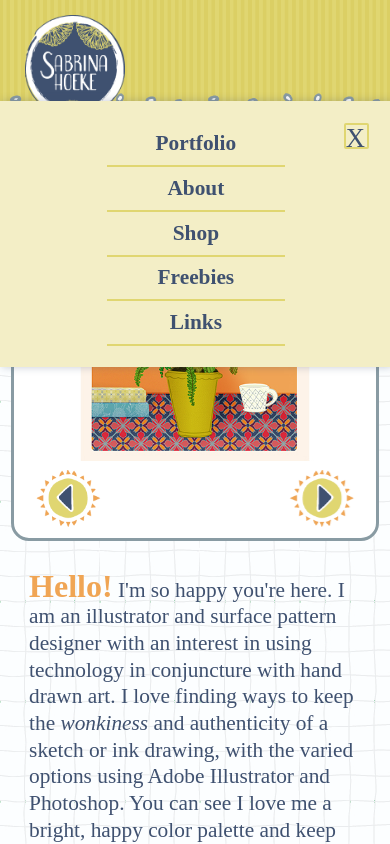
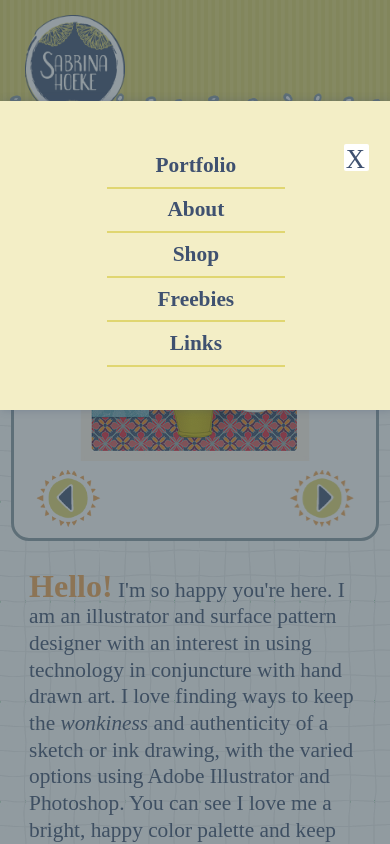
Before and after one commit to shoeke/shoekesite, a plain HTML site: page index.html in a window 390 px wide. Both pictures are taken after a click on the element 340 px from the left and 46 px from the top of the page. Shown: the top 844 px of the page. Drawn offline with nearby package versions, Linux system fonts and the light colour scheme.

```diff
--- a/behave.js
+++ b/behave.js
@@ -2,11 +2,13 @@
 
     $(".hb-box").click(function(e) {
         $(".hb-box").addClass("hb-out");
+        $(".dark-bg").fadeIn("slow");
         $(".modal-menu").slideDown("slow").css("display", "flex");
     });
 
     $(".menu-closeup").click(function(e){
         $(".hb-box").addClass("hb-in");
+        $(".dark-bg").fadeOut("slow");
         $(".modal-menu").slideUp("slow");
     });
 
--- a/index.html
+++ b/index.html
@@ -53,6 +53,7 @@
 
     <!-- MAIN -->
     <main>
+      <div class="dark-bg"></div>
       <h1>Welcome</h1>
       <div class="placeholder-image">
 
--- a/resources/css/sabrina-hoeke-ws.css
+++ b/resources/css/sabrina-hoeke-ws.css
@@ -120,7 +120,7 @@
   z-index: 99;
   top: 12vh;
   left: 0;
-  padding: 1em;
+  padding: 2em 1em;
   background: #f3eec6;
   box-shadow: 2px 0 8px #3f51704c;
 }
@@ -142,15 +142,28 @@
 .menu-closeup {
   width: 1.25rem;
   height: 1.25rem;
-  border: 2px solid #e0d671;
+  background: #fff;
   border-radius: 2px;
+  padding: 2px;
 }
 .menu-closeup span {
   font-family: 'Josefin Slab', serif;
   font-size: 1.25rem;
   font-weight: 500;
   color: #3f5170;
+  vertical-align: sub;
   text-align: center;
+}
+/* Dark background for Modal*/
+.dark-bg {
+  width: 100vw;
+  height: 100vh;
+  z-index: 20;
+  position: fixed;
+  bottom:0vh;
+  left: 0;
+  background-color: rgba(62, 78, 87, 0.564);
+  display: none;
 }
 
 
@@ -912,5 +925,8 @@
   main p {
     width: 90%;
   }
+  footer {
+    background-size: 9px;
+  }
 
 }
```
Also changed, not shown: resources/images/bg-images/sunstar-04.png.
